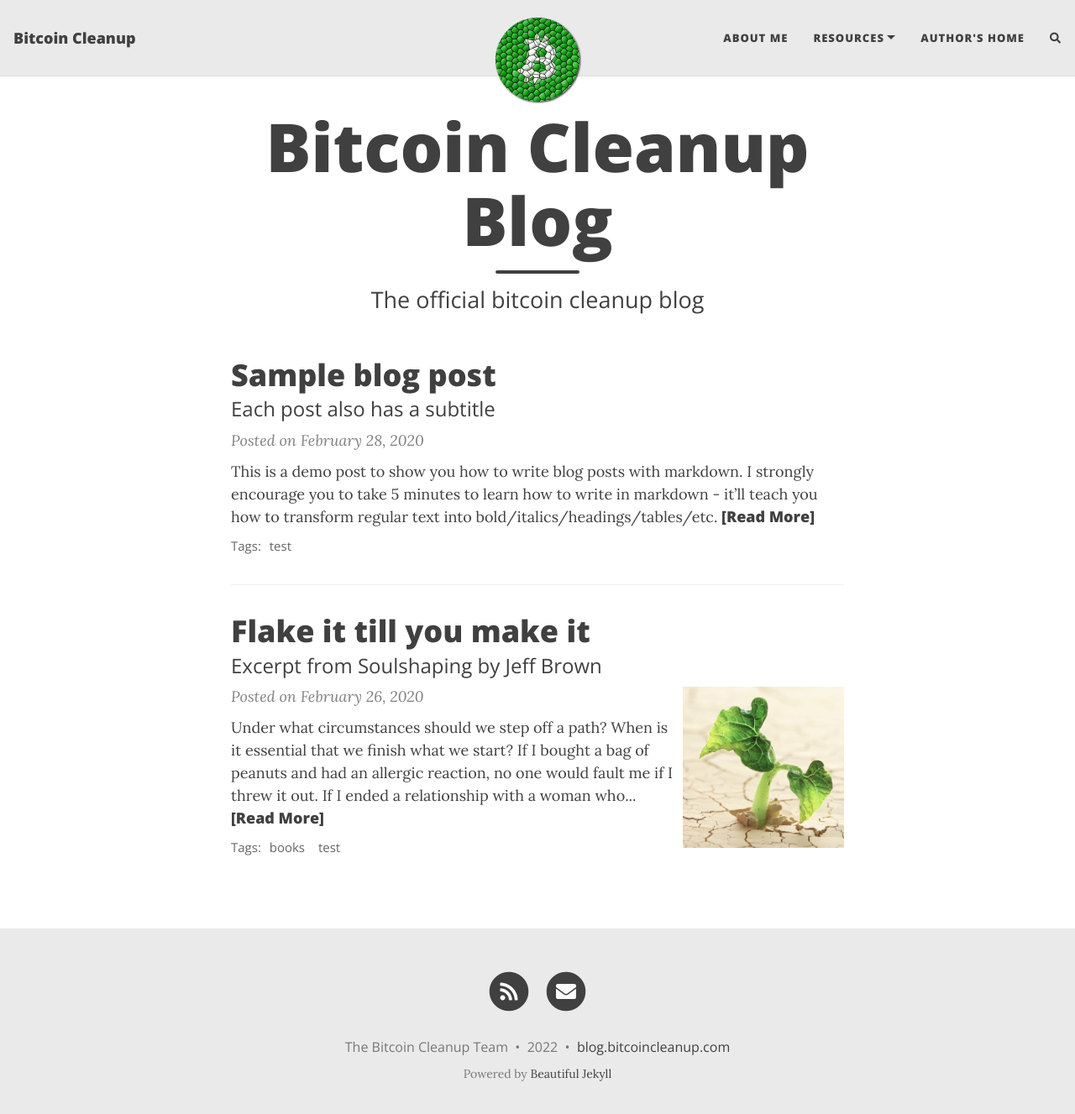
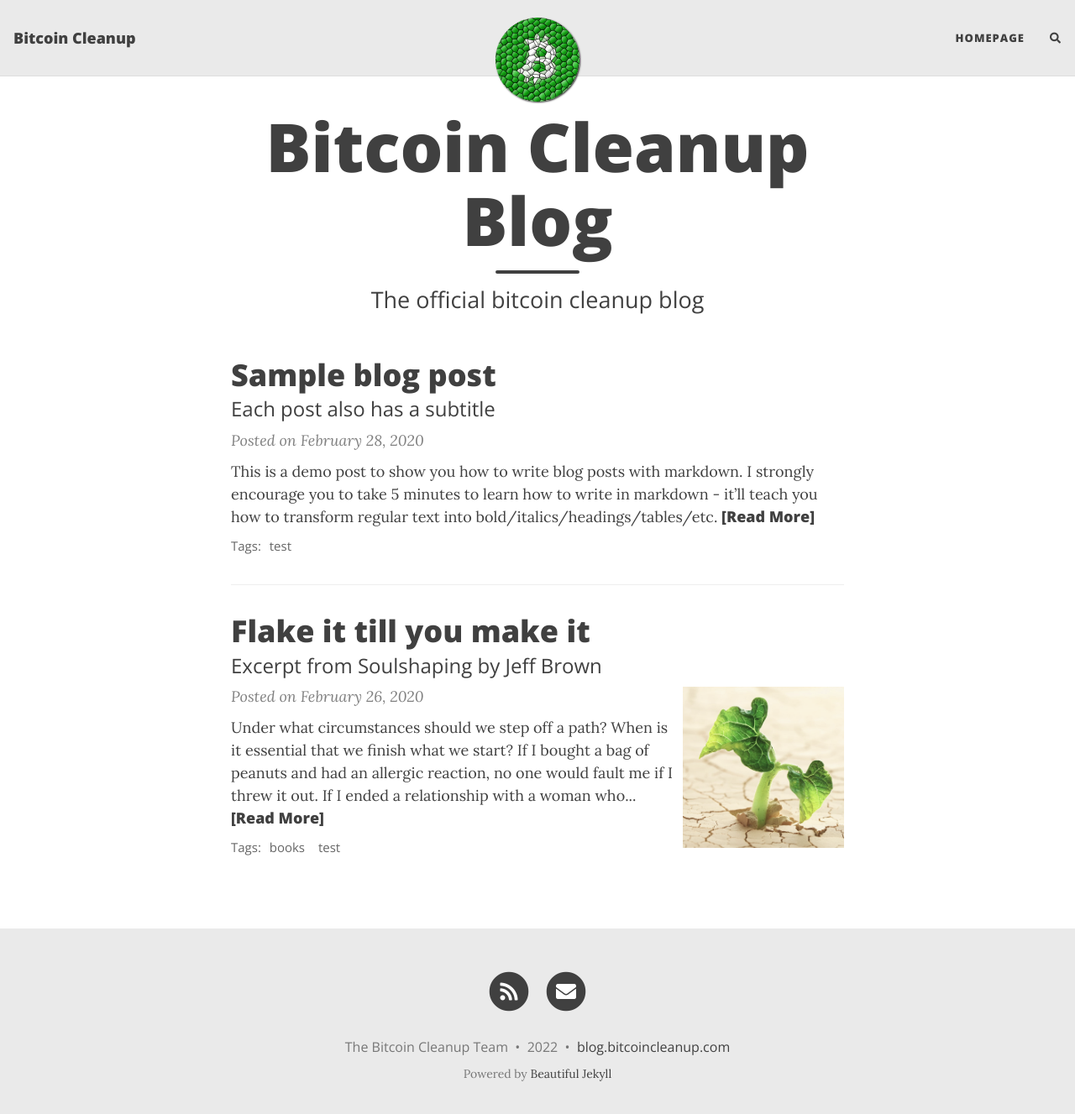
Before and after one commit to bitcoincleanup/bitcoincleanup.github.io, a Jekyll site: the page built from index.html, in a window 1280 px wide and 1340 px high. Shown: the top 1327 px of the window at 84% size. Built offline with Jekyll 4.4.1, drawn with Linux system fonts in a browser that asks for light colours; nearby versions of some CDN libraries; comment, search, counter and statistics services are not loaded.

Commit message:
Update _config.yml

```diff
--- a/_config.yml
+++ b/_config.yml
@@ -25,11 +25,7 @@ description: > # this means to ignore newlines until "show_excerpts:"
 ###############################################
 
 navbar-links:
-  About Me: "aboutme"
-  Resources:
-    - Beautiful Jekyll: "https://beautifuljekyll.com"
-    - Learn markdown: "https://www.markdowntutorial.com/"
-  Author's home: "https://deanattali.com"
+  Homepage: "https://bitcoincleanup.com"
 
 ################
 # --- Logo --- #
```
